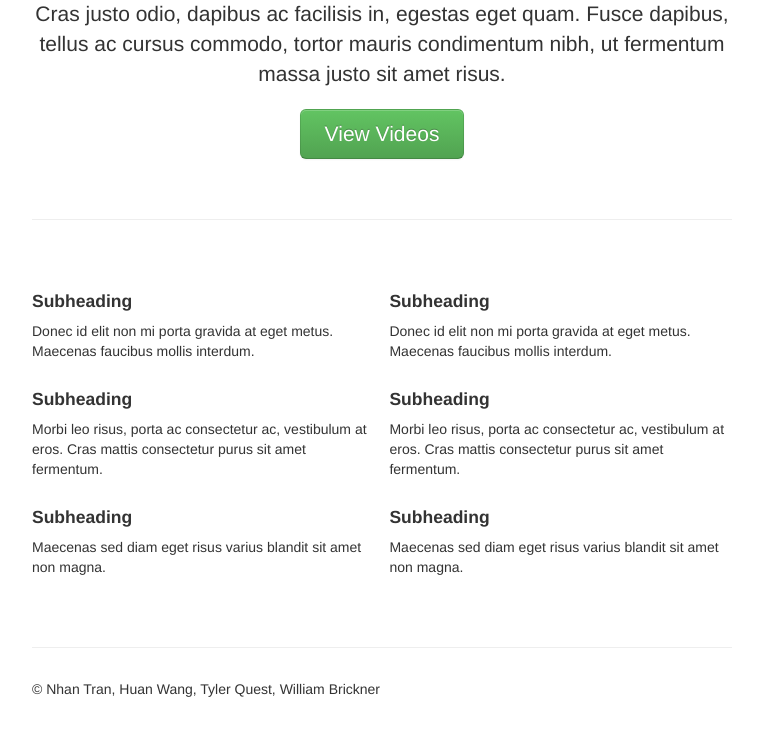
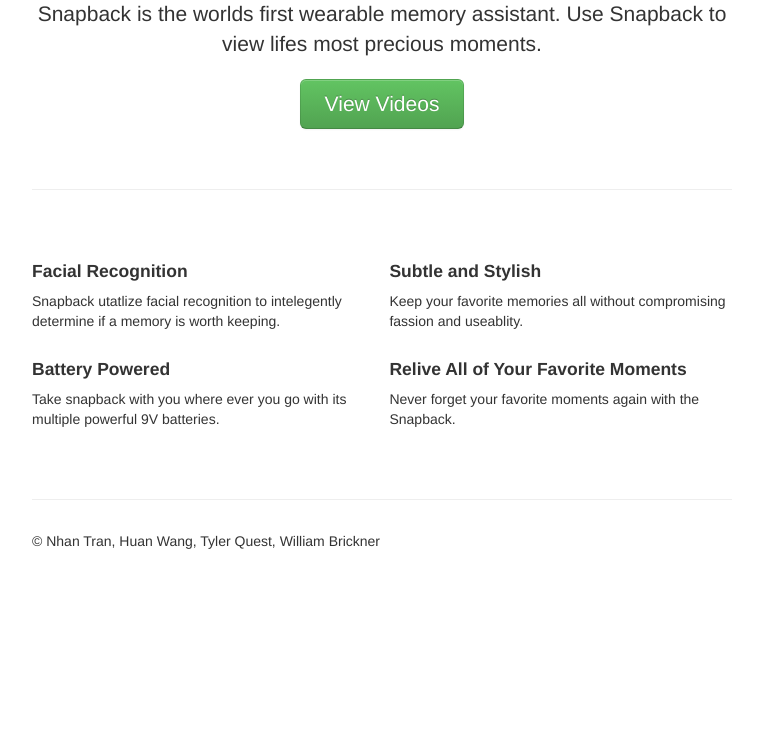
Before and after one commit to megatran/snapback_smart_hat, a Flask app: page /index in a window 1280 px wide. Shown: the part 617-1366 px from the top of the page, without its empty margins (258-1021 px from the left). After the commit the page ends 1166 px from the top, so only its background shows below. Run offline with Flask 2, Linux system fonts and the light colour scheme; some libraries are stand-ins or nearby versions.

Commit message:
added text to website

```diff
--- a/Website/templates/index.html
+++ b/Website/templates/index.html
@@ -80,7 +80,7 @@
       <div class="jumbotron">
         <h1>Snap back your happy moments!</h1>
         <img src="https://github.com/megatran/snapback_smart_hat/raw/master/img/noun_269950_creativecommon.png" />
-        <p class="lead">Cras justo odio, dapibus ac facilisis in, egestas eget quam. Fusce dapibus, tellus ac cursus commodo, tortor mauris condimentum nibh, ut fermentum massa justo sit amet risus.</p>
+        <p class="lead">Snapback is the worlds first wearable memory assistant. Use Snapback to view lifes most precious moments. </p>
         <a class="btn btn-large btn-success" href="/videos">View Videos</a>
       </div>
 
@@ -88,25 +88,19 @@
 
       <div class="row-fluid marketing">
         <div class="span6">
-          <h4>Subheading</h4>
-          <p>Donec id elit non mi porta gravida at eget metus. Maecenas faucibus mollis interdum.</p>
+          <h4>Facial Recognition</h4>
+          <p>Snapback utatlize facial recognition to intelegently determine if a memory is worth keeping.</p>
 
-          <h4>Subheading</h4>
-          <p>Morbi leo risus, porta ac consectetur ac, vestibulum at eros. Cras mattis consectetur purus sit amet fermentum.</p>
-
-          <h4>Subheading</h4>
-          <p>Maecenas sed diam eget risus varius blandit sit amet non magna.</p>
+          <h4>Battery Powered</h4>
+          <p>Take snapback with you where ever you go with its multiple powerful 9V batteries.</p>
         </div>
 
         <div class="span6">
-          <h4>Subheading</h4>
-          <p>Donec id elit non mi porta gravida at eget metus. Maecenas faucibus mollis interdum.</p>
+	  <h4>Subtle and Stylish</h4>
+          <p>Keep your favorite memories all without compromising fassion and useablity.</p>
 
-          <h4>Subheading</h4>
-          <p>Morbi leo risus, porta ac consectetur ac, vestibulum at eros. Cras mattis consectetur purus sit amet fermentum.</p>
-
-          <h4>Subheading</h4>
-          <p>Maecenas sed diam eget risus varius blandit sit amet non magna.</p>
+	  <h4>Relive All of Your Favorite Moments</h4>
+          <p>Never forget your favorite moments again with the Snapback.</p>
         </div>
       </div>
 
```
Also changed, not shown: 2 other files.
